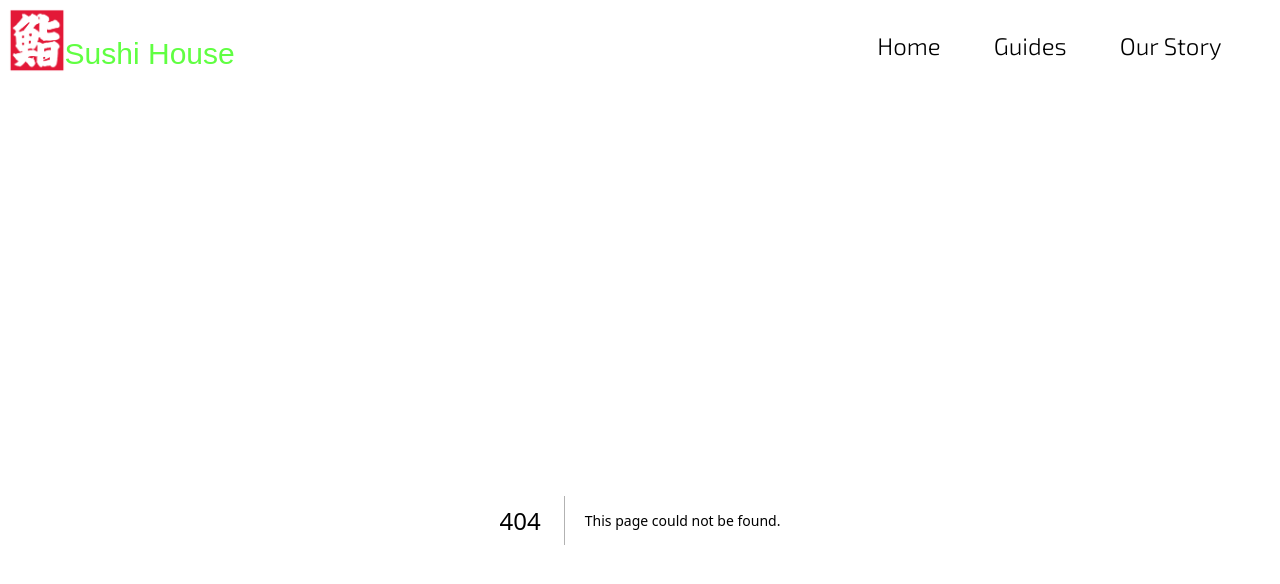
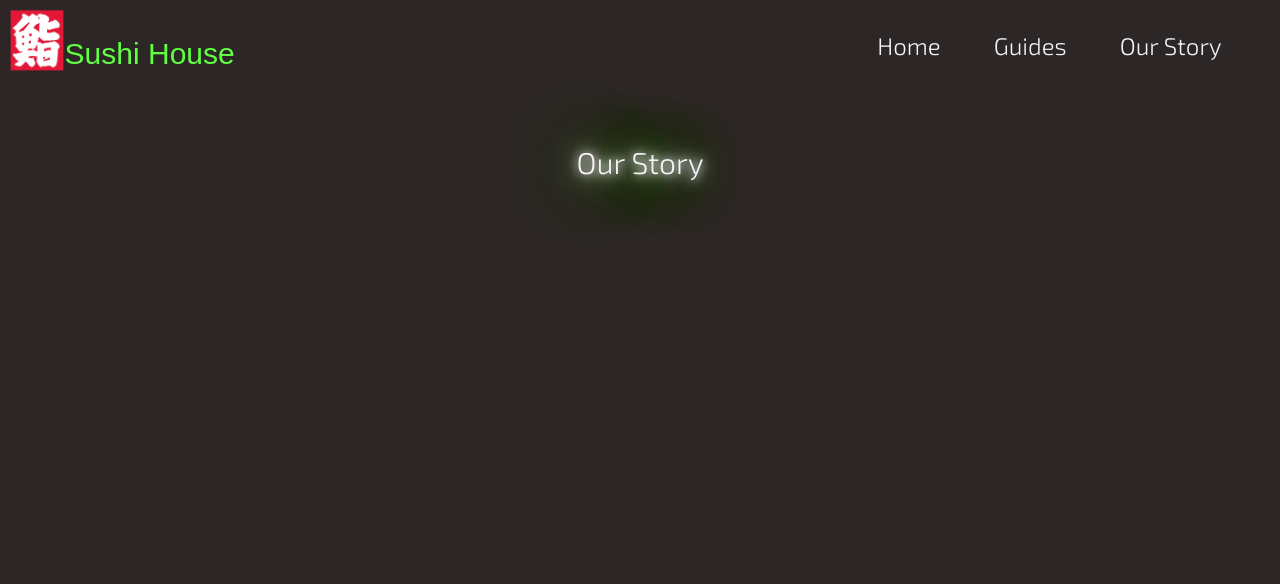
Before and after one commit to 93Belen/sushi-web, a Next.js app: page /about in a window 1280 px wide. Before the commit this address had no page. Shown: the top 584 px of the page. Built offline with nearby package versions, Linux system fonts and the light colour scheme; a web font is replaced by a local one.

Commit message:
perfilando un poco

```diff
--- /dev/null
+++ b/src/app/about/page.js
@@ -0,0 +1,11 @@
+
+
+export default function Page() {
+
+
+    return (
+      <section className='box-border text-center h-full gap-16 p-6'>
+          <h1 className='text-3xl neonText'>Our Story</h1>
+      </section>
+    )
+  }
--- a/src/app/guides/layout.js
+++ b/src/app/guides/layout.js
@@ -64,7 +64,7 @@ useEffect(() => {
   return (
     <main className='flex flex-row justify-around min-h-[85vh] box-border'>
       <section className='flex flex-col gap-10 justify-items-center align-middle w-4/6 pt-16 text-center'>
-        <h2 className='text-3xl neonText text-mygreen'>Guides</h2>
+        <h2 className='text-3xl neonText'>Guides</h2>
         <div className='flex flex-row justify-evenly  h-[10vh] w-full text-center'>
             <Link className='m-auto hover:text-mygreen' href='/guides'>Sushi Guide</Link>
             <Link className='m-auto hover:text-mygreen' href='/guides/ingridients'>Ingredients Guide</Link>
--- a/src/app/header.js
+++ b/src/app/header.js
@@ -57,14 +57,14 @@ export default function Header(){
                 <section id='menu-display' className='w-screen h-[85vh] absolute top-[15vh] left-0 flex-col justify-evenly justify-items-center box-border pb-10 hidden bg-myblack'>
                     <Link className='m-auto text-2xl' href='/'>Home</Link>
                     <Link className='m-auto text-2xl' href='/guides'>Guides</Link>
-                    <Link className='m-auto text-2xl' href='/'>Our Story</Link>
+                    <Link className='m-auto text-2xl' href='/about'>Our Story</Link>
                 </section>
                 </div>
             </nav>
             <nav className='w-2/6 h-full justify-items-end pr-6 pt-3 box-border hidden md:flex'>
                 <Link className='m-auto text-2xl hover:text-mygreen' href='/'>Home</Link>
                 <Link className='m-auto text-2xl hover:text-mygreen' href='/guides'>Guides</Link>
-                <Link className='m-auto text-2xl hover:text-mygreen' href='/'>Our Story</Link>
+                <Link className='m-auto text-2xl hover:text-mygreen' href='/about'>Our Story</Link>
             </nav>
             <nav className='border-2 border-white w-3/6 h-full hidden'>
 
```
